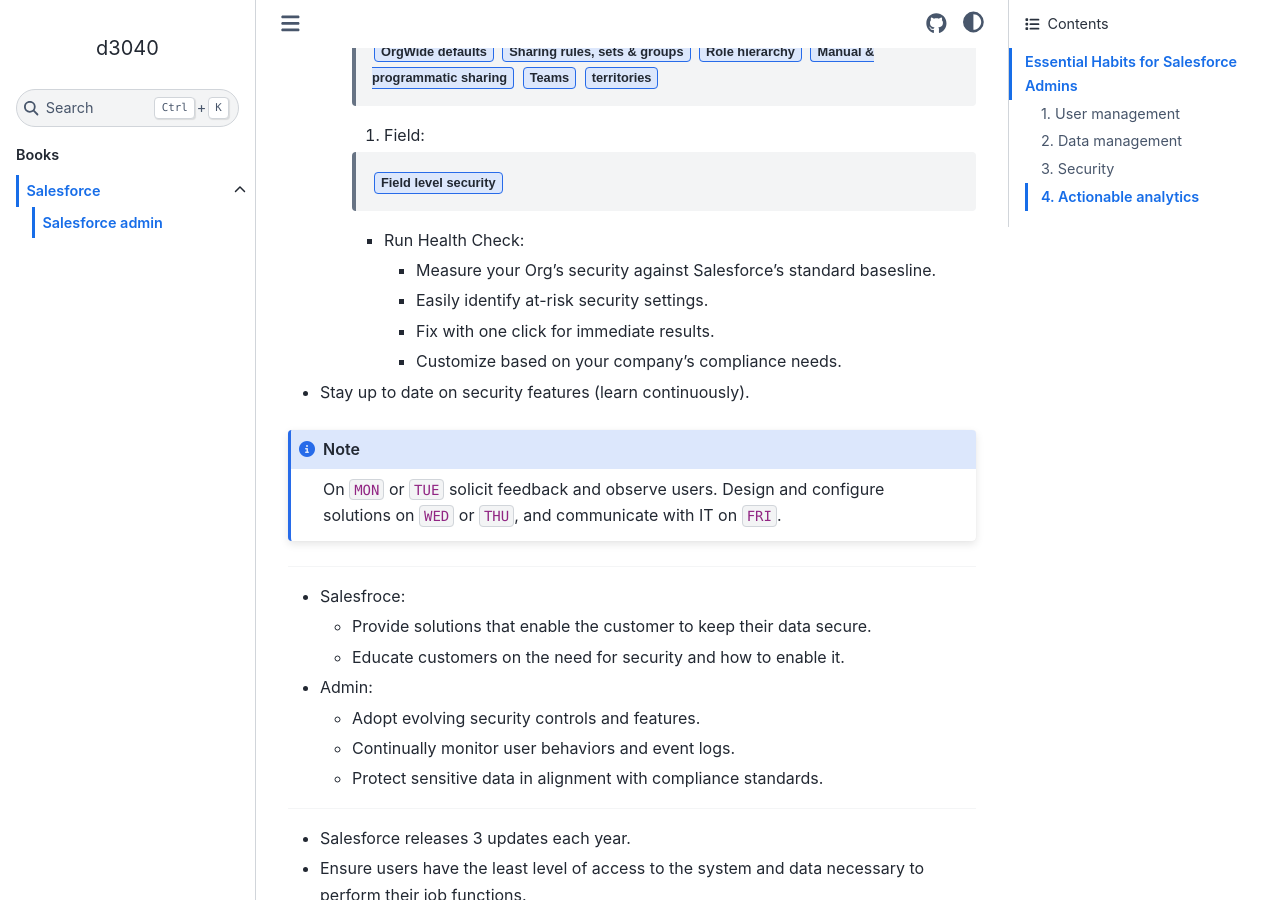
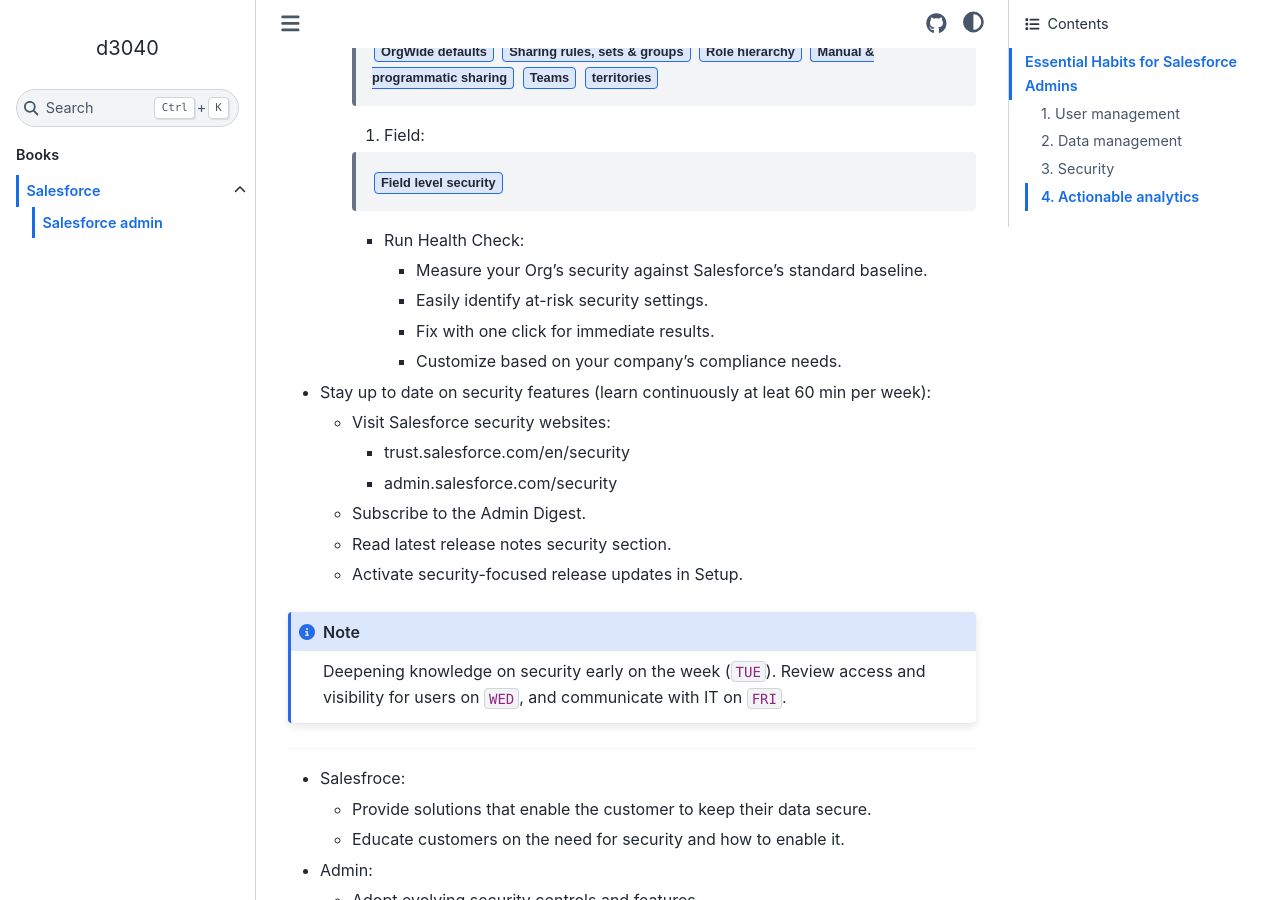
Before and after one commit to d3040/the_beavers_hut, a Sphinx documentation site: the page built from docs/source/salesforce/salesforce_admin.rst, in a window 1280 px wide and 900 px high, scrolled down 2450 px. Built offline with Sphinx 7.4.7 and the Sphinx Book theme 1.1.4, drawn with Linux system fonts in a browser that asks for light colours; some of the changed text lies outside the part shown.

Commit message:
initial commit

```diff
--- a/docs/source/salesforce/salesforce_admin.rst
+++ b/docs/source/salesforce/salesforce_admin.rst
@@ -81,7 +81,7 @@
   - Automated scripts
   - Multifactor authentication
 
-- Review access and visibility on users.
+- Review access and visibility on users (60 min per week).
 
   - 4 layers controls access and visibility:
 
@@ -100,16 +100,25 @@
 
     - Run Health Check:
 
-      - Measure your Org's security against Salesforce's standard basesline.
+      - Measure your Org's security against Salesforce's standard baseline.
       - Easily identify at-risk security settings.
       - Fix with one click for immediate results.
       - Customize based on your company's compliance needs.
 
-- Stay up to date on security features (learn continuously).
+- Stay up to date on security features (learn continuously at leat 60 min per week):
+
+  - Visit Salesforce security websites:
+
+    * trust.salesforce.com/en/security
+    * admin.salesforce.com/security
+
+  - Subscribe to the Admin Digest.
+  - Read latest release notes security section.
+  - Activate security-focused release updates in Setup.
 
 .. note::
 
-  On ``MON`` or ``TUE`` solicit feedback and observe users. Design and configure solutions on ``WED`` or ``THU``, and communicate with IT on ``FRI``.
+  Deepening knowledge on security early on the week (``TUE``). Review access and visibility for users on ``WED``, and communicate with IT on ``FRI``.
 
 ----
 
```
